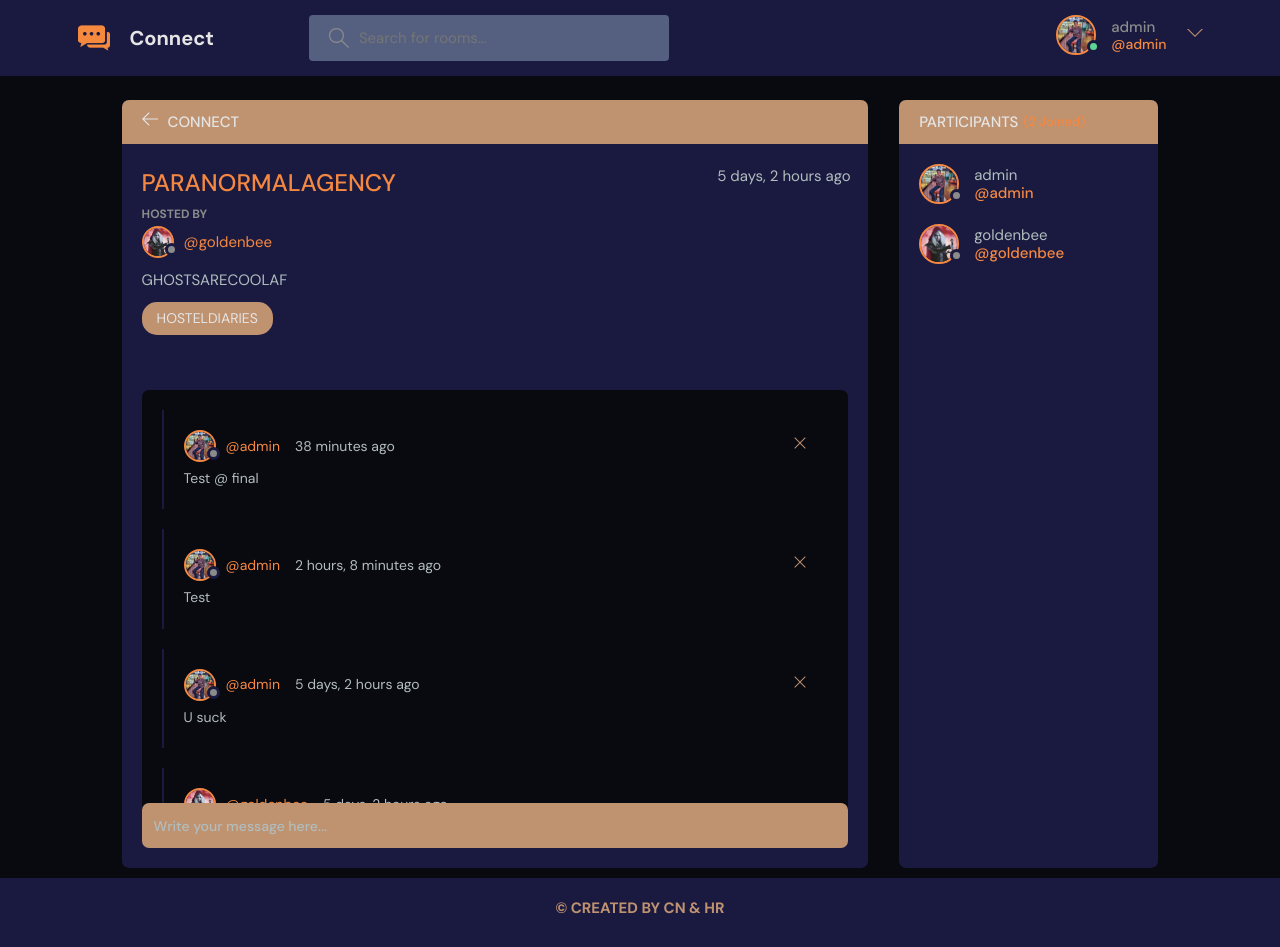
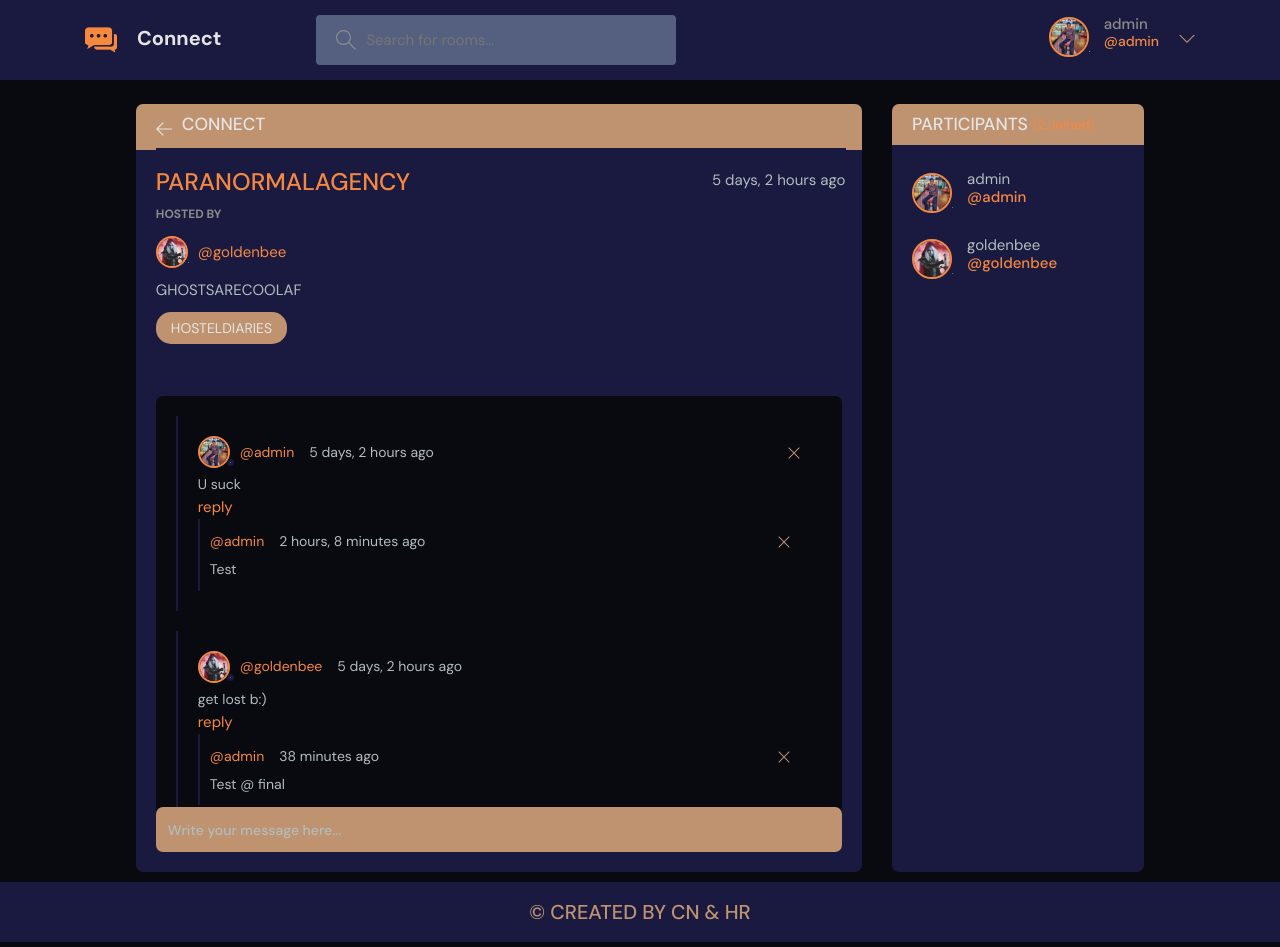
Before and after one commit to theh4cker1769/connectcnhr, a Django app: page /room/3 in a window 1280 px wide. Before the commit the page ends 914 px from the top, so only its background shows below. Run offline with Django 4.2, Linux system fonts and the light colour scheme; a user stored in the database is signed in; data comes from the database, SQL or seed files in the repository; both versions use the stored data as it was after the commit; parts of the project's set-up code (start-up, migrations or seed data) failed here and were passed over.

Commit message:
Reply in Rooms

```diff
--- a/home/models.py
+++ b/home/models.py
@@ -47,6 +47,7 @@ class Room(models.Model):
 class Message(models.Model):
     user = models.ForeignKey(User, on_delete=models.CASCADE)
     room = models.ForeignKey(Room, on_delete=models.CASCADE)
+    parent = models.ForeignKey('self', on_delete=models.CASCADE, null=True, blank=True)
     body = models.TextField()
     updated = models.DateTimeField(auto_now=True)
     created = models.DateTimeField(auto_now_add=True)
--- a/home/views.py
+++ b/home/views.py
@@ -93,19 +93,31 @@ def room(request, pk):
     #     if i['id'] == int(pk):
     #         room = i
     room = Room.objects.get(id=pk)
-    room_messages = room.message_set.all()
+    room_messages = room.message_set.filter(parent=None)
+    room_reply = room.message_set.filter(parent__isnull=False)
     participants = room.participants.all()
 
     if request.method == 'POST':
-        message = Message.objects.create(
-            user = request.user,
-            room=room,
-            body=request.POST.get('body')
-        )
-        room.participants.add(request.user)
+        messageId = request.POST.get('messageId')
+        if messageId == "":
+            message = Message.objects.create(
+                user = request.user,
+                room=room,
+                body=request.POST.get('body')
+            )
+            room.participants.add(request.user)
+        else:
+            message = Message.objects.create(
+                user = request.user,
+                room=room,
+                body=request.POST.get('body'),
+                parent=Message.objects.get(id=messageId)
+            )
+            room.participants.add(request.user)
+
         return redirect('room', pk=room.id)
 
-    context = {'room': room, 'room_messages':room_messages, 'participants': participants}
+    context = {'room': room, 'room_messages':room_messages, 'room_reply':room_reply, 'participants': participants}
     return render(request, 'room.html', context)
 
 
--- a/static/style.css
+++ b/static/style.css
@@ -1176,3 +1176,18 @@ a {
   bottom: 0;
   width: 100%;
 }
+
+.reply-msg .card-body{
+  background: transparent;
+  padding: 10px;
+}
+
+.room__message__reply{
+  position: static;
+  padding: 0;
+}
+
+.thread-reply {
+  margin: 0;
+  padding: 10px;
+}
--- a/templates/base.html
+++ b/templates/base.html
@@ -5,6 +5,7 @@
     <meta charset="UTF-8" />
     <meta http-equiv="X-UA-Compatible" content="IE=edge" />
     <meta name="viewport" content="width=device-width, initial-scale=1.0" />
+    <link href="https://cdn.jsdelivr.net/npm/bootstrap@5.1.3/dist/css/bootstrap.min.css" rel="stylesheet" integrity="sha384-1BmE4kWBq78iYhFldvKuhfTAU6auU8tT94WrHftjDbrCEXSU1oBoqyl2QvZ6jIW3" crossorigin="anonymous">
     <link rel="stylesheet" href="{% static 'style.css' %}" />
     <title>Connect</title>
   </head>
@@ -27,6 +28,8 @@
 
 
     <h2 class="copyrigths">&copy; CREATED BY CN & HR</h2>
+
+    <script src="https://cdn.jsdelivr.net/npm/bootstrap@5.1.3/dist/js/bootstrap.bundle.min.js" integrity="sha384-ka7Sk0Gln4gmtz2MlQnikT1wXgYsOg+OMhuP+IlRH9sENBO0LRn5q+8nbTov4+1p" crossorigin="anonymous"></script>
     <script src="{% static 'script.js' %}"></script>
   </body>
 </html>
--- a/templates/room.html
+++ b/templates/room.html
@@ -107,8 +107,88 @@
               <div class="thread__details">
                 {{message.body}}
               </div>
+
+              {% if request.user.is_authenticated %}
+              <div class="reply-msg">
+                <a data-bs-toggle="collapse" href="#replyBox{{message.id}}" role="button" aria-expanded="false" aria-controls="collapseExample">
+                  reply
+                </a>
+                <div class="collapse" id="replyBox{{message.id}}">
+                  <div class="card card-body">
+                    <div class="room__message room__message__reply">
+                      <form action="" method="post">
+                        {% csrf_token %}
+                        <input type="text" name="body" placeholder="Write your reply here..." />
+                        <input type="hidden" name="messageId" value="{{message.id}}">
+                      </form>
+                    </div>
+                  </div>
+                </div>
+              </div>
+              {% endif %}
+              {% for reply in room_reply %}
+                {% if reply.parent.id == message.id %}
+                <div class="thread thread-reply">
+                  <div class="thread__top">
+                    <div class="thread__author">
+                      <a href="{% url 'userProfile' reply.user.id %}" class="thread__authorInfo">
+                        <span>@{{reply.user.username}}</span>
+                      </a>
+                      <span class="thread__date">{{reply.created|timesince}} ago</span>
+                    </div>
+                    {% if reply.user == request.user %}
+                    <div class="thread__delete">
+                      <a href="{% url 'delete_message' reply.id %}">
+                        <svg version="1.1" xmlns="http://www.w3.org/2000/svg" width="32" height="32" viewBox="0 0 32 32">
+                          <title>remove</title>
+                          <path
+                            d="M27.314 6.019l-1.333-1.333-9.98 9.981-9.981-9.981-1.333 1.333 9.981 9.981-9.981 9.98 1.333 1.333 9.981-9.98 9.98 9.98 1.333-1.333-9.98-9.98 9.98-9.981z"
+                          ></path>
+                        </svg>
+                      </a>
+                    </div>
+                    {% endif %}
+                  </div>
+                  <div class="thread__details">
+                    {{reply.body}}
+                  </div>
+                </div>
+                {% endif %}
+              {% endfor %}
             </div>
             {% endfor %}
+
+
+            <!-- {% for reply in room_reply %}
+            <div class="thread">
+              <div class="thread__top">
+                <div class="thread__author">
+                  <a href="{% url 'userProfile' reply.user.id %}" class="thread__authorInfo">
+                    <div class="avatar avatar--small">
+                      <img src="{{reply.user.avatar.url}}" />
+                    </div>
+                    <span>@{{reply.user.username}}</span>
+                  </a>
+                  <span class="thread__date">{{reply.created|timesince}} ago</span>
+                </div>
+                {% if reply.user == request.user %}
+                <div class="thread__delete">
+                  <a href="{% url 'delete_message' reply.id %}">
+                    <svg version="1.1" xmlns="http://www.w3.org/2000/svg" width="32" height="32" viewBox="0 0 32 32">
+                      <title>remove</title>
+                      <path
+                        d="M27.314 6.019l-1.333-1.333-9.98 9.981-9.981-9.981-1.333 1.333 9.981 9.981-9.981 9.98 1.333 1.333 9.981-9.98 9.98 9.98 1.333-1.333-9.98-9.98 9.98-9.981z"
+                      ></path>
+                    </svg>
+                  </a>
+                </div>
+                {% endif %}
+              </div>
+              <div class="thread__details">
+                {{reply.body}}
+              </div>
+            </div>
+            {% endfor %} -->
           </div>
         </div>
       </div>
@@ -117,6 +197,7 @@
         <form action="" method="post">
           {% csrf_token %}
           <input type="text" name="body" placeholder="Write your message here..." />
+          <input type="hidden" name="messageId" value="">
         </form>
       </div>
       {% endif %}
```
Also changed, not shown: db.sqlite3, home/migrations/0002_message_parent.py (added).
